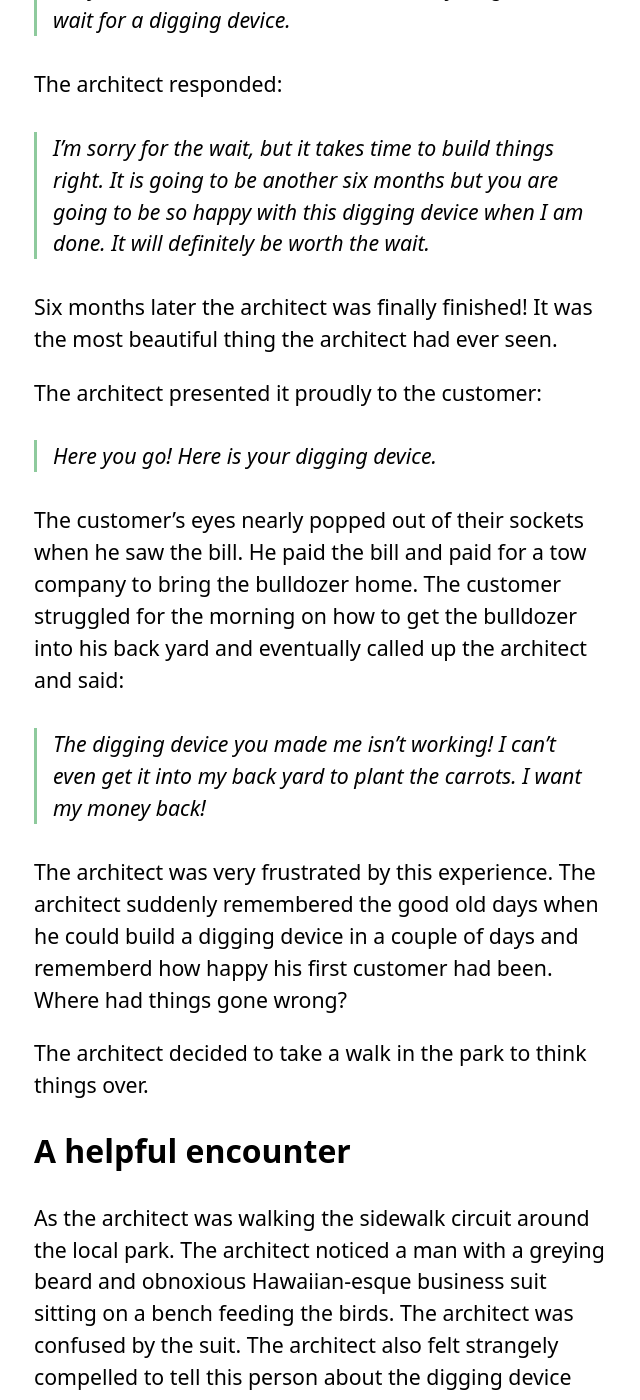
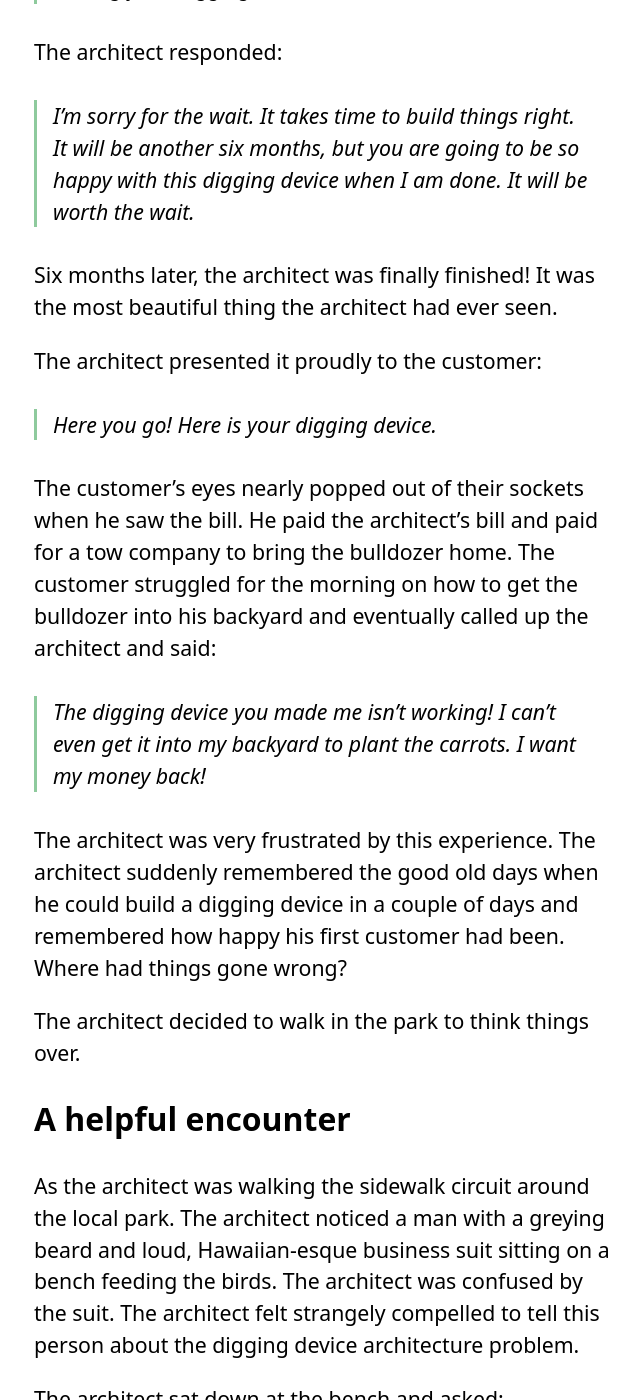
Before and after one commit to Tiberriver256/Tiberriver256.GitHub.io, a Jekyll site: the page built from _posts/2023-03-17-the-story-of-four-digging-devices.md, in a window 1280 px wide and 1400 px high, scrolled down 5099 px. Shown: the whole window, without its empty margins (318-958 px from the left). Built offline with Jekyll 4.4.1, drawn with Linux system fonts in a browser that asks for light colours; comment, search, counter and statistics services are not loaded; some of the changed text lies outside the part shown.

Commit message:
Grammar corrections

```diff
--- a/_posts/2023-03-17-the-story-of-four-digging-devices.md
+++ b/_posts/2023-03-17-the-story-of-four-digging-devices.md
@@ -19,7 +19,7 @@
 
 A customer consulted with the architect and asked:
 
-> Could you build me a digging device please?
+> Could you build me a digging device, please?
 
 The architect responded with the question:
 
@@ -27,7 +27,7 @@
 
 The customer responded:
 
-> Why that's a silly question, it should **dig** of course. That is my only functional requirement.
+> Why, that's a silly question! It should **dig**, of course. That is my only functional requirement.
 
 *Awesome!* the architect thought, *I have seen a device that should do just that.*
 
@@ -48,11 +48,11 @@
 
 ## Engagement #2 - A first failure
 
-Fairly soon the architect got a second customer.
+Fairly soon, the architect got a second customer.
 
 The second customer consulted with the architect and asked:
 
-> Could you build me a digging device please?
+> Could you build me a digging device, please?
 
 The architect responded with the question:
 
@@ -60,7 +60,7 @@
 
 The customer responded:
 
-> Why that's a silly question, it should **dig** of course. That is my only functional requirement.
+> Why, that's a silly question! It should **dig**, of course. That is my only functional requirement.
 
 The architect, having built things that successfully dug before, immediately reached for the tried and true **shovel architecture**.
 
@@ -69,15 +69,15 @@
 > Here you go! Here is your digging device.
 
 The customer took the digging device back to his company. The customer, with high expectations, attempted to use this
-digging device to excacavate the foundation for the sky scraper they had been contracted to build. After a day of frustration,
+digging device to excavate the foundation for the skyscraper they had been contracted to build. After a day of frustration,
 he called the architect:
 
-> Can you come out here quickly! I am trying to use this digging device and it is not digging nearly as fast as I would like it to.
+> Come out here quickly! I am trying to use this digging device, which is not digging nearly as fast as I would like.
 
-The architect visited the job site and tried all sorts of gimicks and hacks to get the digging device to scale properly to the task
+The architect visited the job site and tried all sorts of gimmicks and hacks to get the digging device to scale appropriately to the task
 at hand.
 
-Ultimately though, the digging device failed, the customer asked for a return of the money they had spent and left a horrible
+Ultimately though, the digging device failed; the customer asked for a return of the money they had spent and left a horrible
 review for the architect!
 
 The architect was very frustrated with this shovel architecture. It just didn't scale well!
@@ -88,7 +88,7 @@
 
 The third customer consulted with the architect and asked:
 
-> Could you build me a digging device please?
+> Could you build me a digging device, please?
 
 The architect responded with the question:
 
@@ -96,63 +96,63 @@
 
 The customer responded:
 
-> Why that's a silly question, it should **dig** of course. That is my only functional requirement.
+> Why, that's a silly question! It should **dig**, of course. That is my only functional requirement.
 
-Now... the architect had heard this request before. This time would be different though. The architect would
+Now... the architect had heard this request before. This time would be different, though. The architect would
 not rely on that silly old **shovel architecture**. The architect had been to a digging device architecture conference last
 month and had learned about two things: a fabulous new architecture called a **bulldozer architecture** and something
 called **non-functional requirements**.
 
-The **bulldozer architecture** was amazing! It was able to dig massive holes in no time and was easily controllable
+The **bulldozer architecture** was amazing! It could dig massive holes in no time and was easily controllable
 by a trained driver. The driver wouldn't even have to break a sweat if the architect built air conditioning into it!
-The architecture was technically speaking much more of a challenge to construct than the shovel architecture but the
+Technically speaking, the architecture was much more challenging to construct than the shovel architecture, but the
 architect was excited by the challenge. The architect also knew that it took time to build things right.
 
-This **non-functional requirements** made a lot of sense. The architect realized that the customer had only specified
+These **non-functional requirements** made a lot of sense. The architect realized that the customer had only specified
 a feature *digging* and had not specified any non-functional requirements like:
 
-* **Scalability** - How would this digging device work when digging large holes?
-* **Reliability** - How many holes could this dig before it needed a repair?
+* **Scalability** - How would this device work when digging large holes?
+* **Reliability** - How many holes could this dig before it was repaired?
 * **Performance** - How quickly could the digging device dig the holes?
 
 Thankfully, the **bulldozer architecture** made sure all these non-functional requirements were covered perfectly.
 The architect had heard from the presenters at the conference how well the bulldozer had worked for them and how
-they were using it to excavate sky scraper foundations in no time at all!
+they were using it to excavate skyscraper foundations in no time!
 
-Armed with all this wonderful information, the architect happly began construction on his first bulldozer.
+Armed with all this excellent information, the architect happily began constructing his first bulldozer.
 
-Six months later when the architect was half-way done the customer came back and asked:
+Six months later, when the architect was halfway done, the customer came back and asked:
 
-> Are you almost done?! This has been a very long time to wait for a digging device.
+> Are you almost done?! This has been a very long time waiting for a digging device.
 
 The architect responded:
 
-> I'm sorry for the wait, but it takes time to build things right. It is going to be another six months but you are
-> going to be so happy with this digging device when I am done. It will definitely be worth the wait.
+> I'm sorry for the wait. It takes time to build things right. It will be another six months, but you are
+> going to be so happy with this digging device when I am done. It will be worth the wait.
 
-Six months later the architect was finally finished! It was the most beautiful thing the architect had ever seen.
+Six months later, the architect was finally finished! It was the most beautiful thing the architect had ever seen.
 
 The architect presented it proudly to the customer:
 
 > Here you go! Here is your digging device.
 
-The customer's eyes nearly popped out of their sockets when he saw the bill. He paid the bill and paid for a tow company
-to bring the bulldozer home. The customer struggled for the morning on how to get the bulldozer into his back yard and
+The customer's eyes nearly popped out of their sockets when he saw the bill. He paid the architect's bill and paid for a tow company
+to bring the bulldozer home. The customer struggled for the morning on how to get the bulldozer into his backyard and
 eventually called up the architect and said:
 
-> The digging device you made me isn't working! I can't even get it into my back yard to plant the carrots. I want my
+> The digging device you made me isn't working! I can't even get it into my backyard to plant the carrots. I want my
 > money back!
 
 The architect was very frustrated by this experience. The architect suddenly remembered the good old days when he could
-build a digging device in a couple of days and rememberd how happy his first customer had been. Where had things gone wrong?
+build a digging device in a couple of days and remembered how happy his first customer had been. Where had things gone wrong?
 
-The architect decided to take a walk in the park to think things over.
+The architect decided to walk in the park to think things over.
 
 ## A helpful encounter
 
 As the architect was walking the sidewalk circuit around the local park. The architect noticed a man with a greying beard
-and obnoxious Hawaiian-esque business suit sitting on a bench feeding the birds. The architect was confused by the suit.
-The architect also felt strangely compelled to tell this person about the digging device architecture problem.
+and loud, Hawaiian-esque business suit sitting on a bench feeding the birds. The architect was confused by the suit.
+The architect felt strangely compelled to tell this person about the digging device architecture problem.
 
 The architect sat down at the bench and asked:
 
@@ -160,9 +160,9 @@
 
 The man responded:
 
-> Funny you should ask, I've been doing it for years.
+> Funny, you should ask; I've been doing it for years.
 
-Excitedly, the architect explained to the strange suited man the problems with the shovel architecture and the problems with
+Excitedly, the architect explained to the strange-suited man the problems with the shovel architecture and the problems with
 the bulldozer architecture.
 
 The man responded:
@@ -170,16 +170,16 @@
 > You need to get your **non-functional requirements** from the customer. Only after you have the **non-functional requirements**
 > should you choose an architecture.
 
-The architect thought this sounded good, but had another question:
+The architect thought this sounded good but had another question:
 
 > What if the customer can't answer questions about their non-functional requirements? My customers are not digger device architects
-> after all and aren't necessarily familiar with all our industry terminology.
+> after all, and aren't necessarily familiar with all our industry terminology.
 
 The man responded:
 
 > You must focus on something called quality attributes first. Have the customer stack-rank the quality attributes in
-> order of importance and be prepared with specific real-life scenarios to help explain to your customer what the
-> quality attributes mean.
+> order of importance and be prepared with specific real-life scenarios to help explain what the
+> quality attributes mean to your customer.
 >
 > Your 1st problem with the shovel for the excavator was that you had a customer whose quality attributes were prioritized as:
 >
@@ -197,8 +197,8 @@
 > Another thing to help you identify the correct architecture is to spend the time to fully understand what your customer
 > will be using the device for and what business risks they are hoping that the digging device will solve for them.
 
-The light-bulb went off in the architects head. This was genius! He furiously thanked the strange man who formally introduced
-himself as *Vim JanderMey*. The architect ran home thinking to himself that the man's name was just as strange as his suit and
+The light bulb went off in the architect's head. This was genius! He furiously thanked the strange man who formally introduced
+himself as *Vim JanderMey*. The architect ran home, thinking the man's name was just as odd as his suit and
 prepared for his next customer.
 
 ## Engagement #4 - Success
@@ -207,7 +207,7 @@
 
 The third customer consulted with the architect and asked:
 
-> Could you build me a digging device please?
+> Could you build me a digging device, please?
 
 The architect responded with the question:
 
```
Also changed, not shown: other parts of _posts/2023-03-17-the-story-of-four-digging-devices.md (+3 -3 lines).
